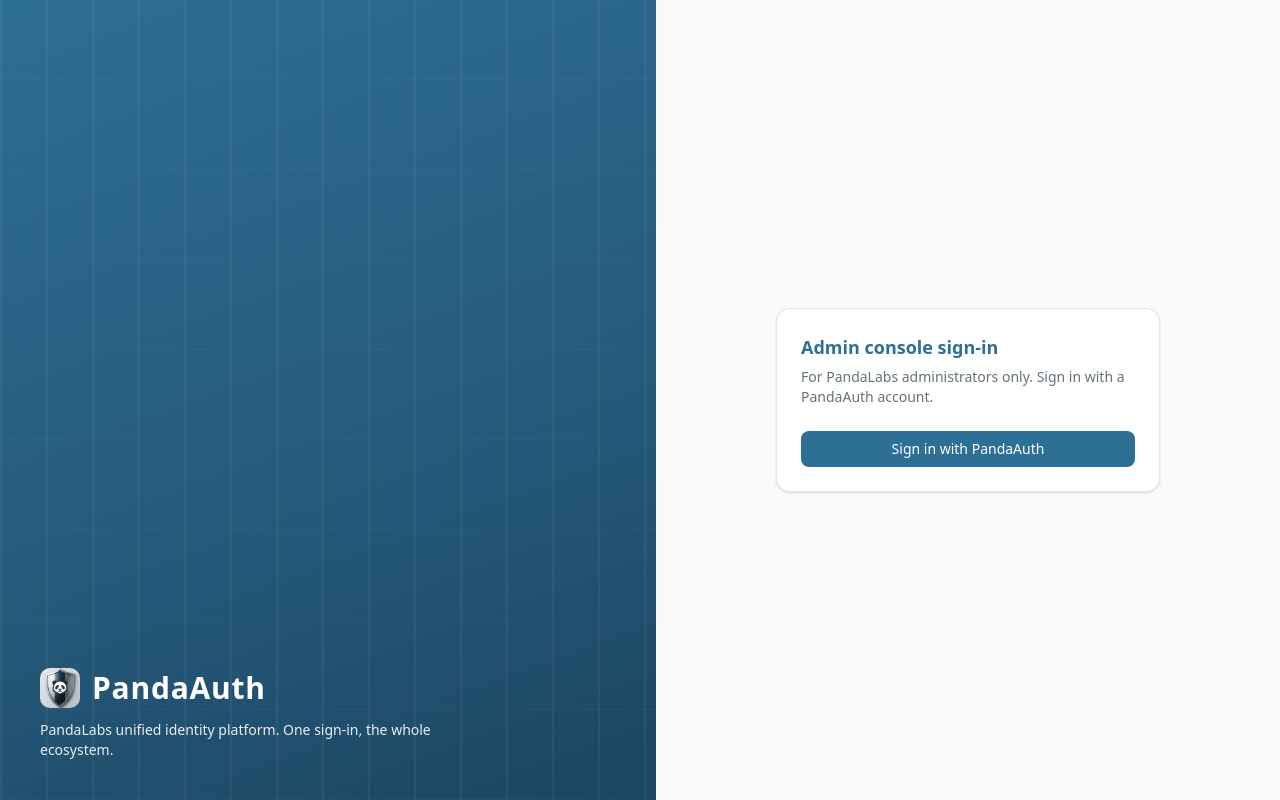
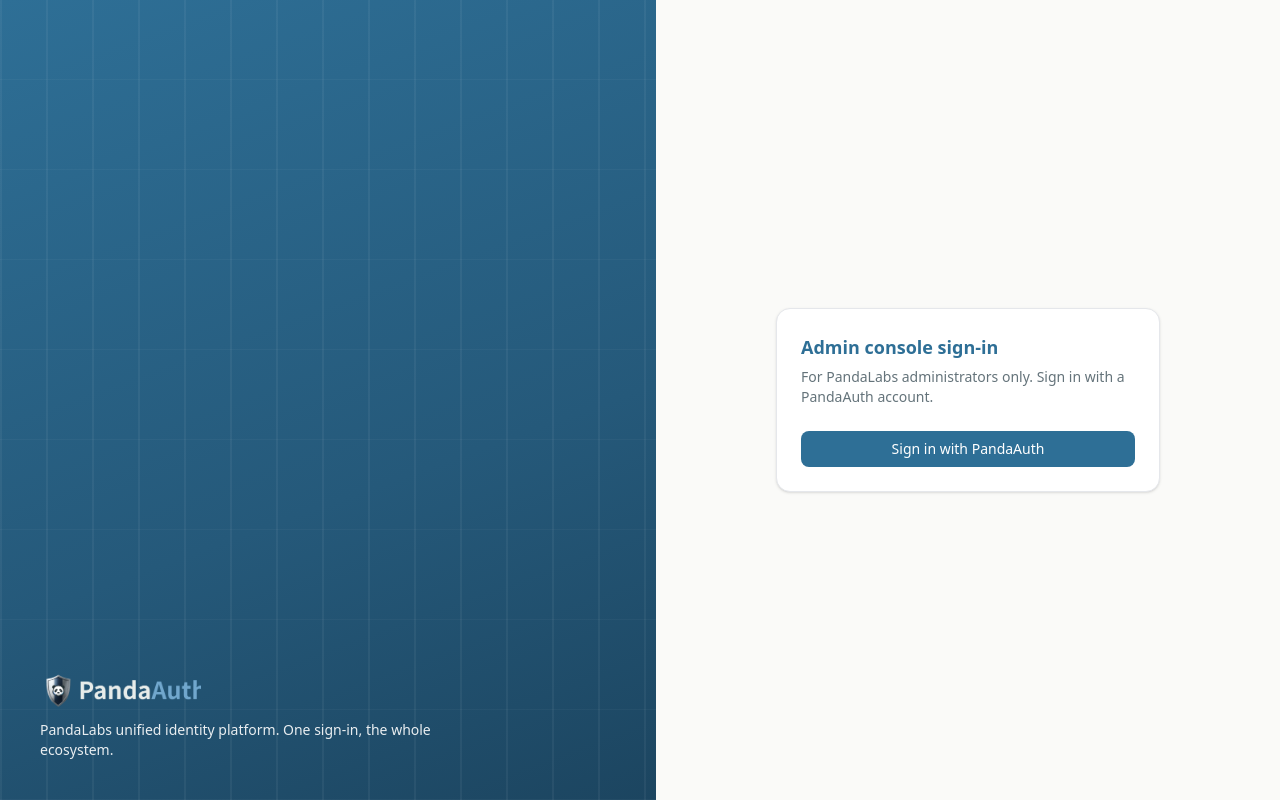
Before and after one commit to PandaLabs2026/panda-auth-admin, a React (Vite) app in the folder frontend/: page /admin/login in a window 1280 px wide. Built offline with nearby package versions, Linux system fonts and the light colour scheme.

Commit message:
Use standardized PandaAuth admin lockup

```diff
--- a/frontend/src/components/app-shell.tsx
+++ b/frontend/src/components/app-shell.tsx
@@ -121,8 +121,7 @@
 
   const brand = (
     <div className="flex min-w-0 items-center gap-2.5 px-2 py-2 text-base font-bold text-primary">
-      <img src="/admin/pandaauth-admin-mark-64.png" alt="" className="h-9 w-9" />
-      PandaAuth
+      <img src="/admin/pandaauth-logo-horizontal.png" alt="PandaAuth" className="h-9 w-auto max-w-full object-contain object-left" />
     </div>
   )
 
--- a/frontend/src/pages/login.tsx
+++ b/frontend/src/pages/login.tsx
@@ -52,8 +52,7 @@
         <div className="login-bamboo absolute inset-0" aria-hidden="true" />
         <div className="relative">
           <p className="flex items-center gap-3 text-3xl font-bold tracking-wide">
-            <img src="/admin/apple-touch-icon.png" alt="" className="h-10 w-10 rounded-lg" />
-            PandaAuth
+            <img src="/admin/pandaauth-logo-horizontal-dark.png" alt="PandaAuth" className="h-9 w-auto max-w-full object-contain object-left" />
           </p>
           <p className="mt-3 max-w-md text-sm opacity-90">
             {t("熊猫实验室统一身份认证中台。一次登录，全生态通行。")}
```
Also changed, not shown: frontend/public/pandaauth-logo-horizontal-dark.png (added), frontend/public/pandaauth-logo-horizontal.png (added).
